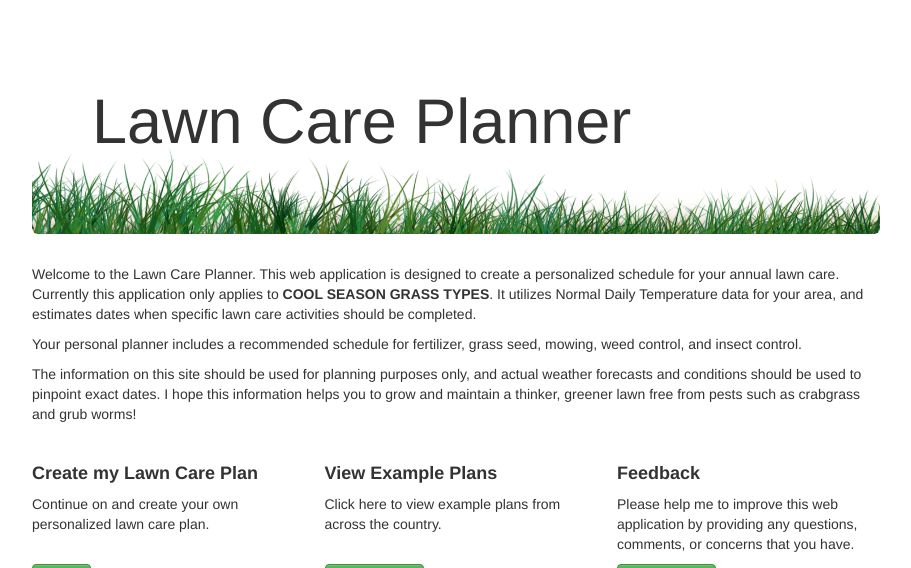
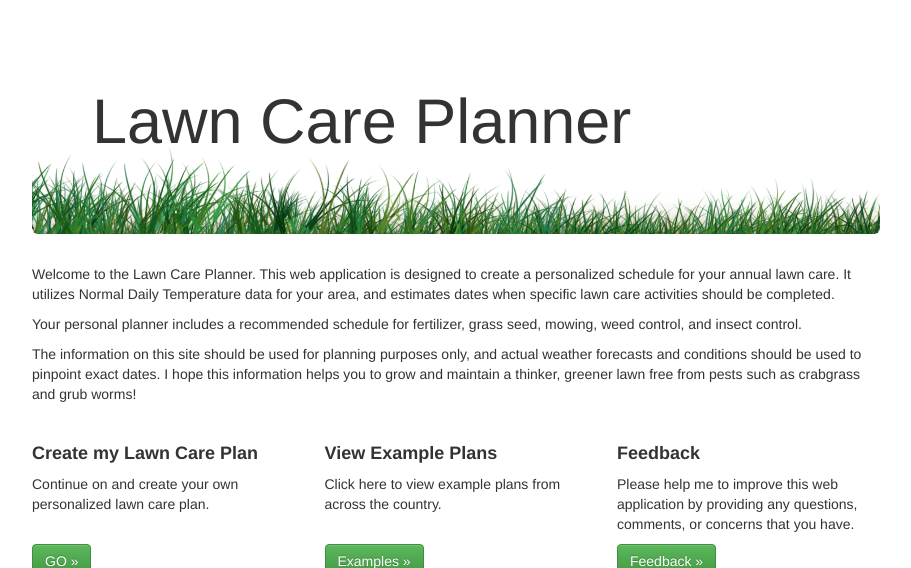
Before and after one commit to pmontgo33/lawn-care-planner, a Django app: template planner/templates/planner/index.html in a window 1280 px wide. Shown: the part 51-619 px from the top of the page, without its empty margins (38-949 px from the left). Run offline with Django 3.2, Linux system fonts and the light colour scheme; the template is opened without the code that fills it, so the values that code supplies are empty; some libraries are stand-ins or nearby versions.

Commit message:
Removes reference to Cool Season Grasses only from hompage
References #16

```diff
--- a/planner/templates/planner/index.html
+++ b/planner/templates/planner/index.html
@@ -12,7 +12,6 @@
 
         <div class="col-xs-12 col-sm-9">
             <p>Welcome to the Lawn Care Planner. This web application is designed to create a personalized schedule for your annual lawn care.
-                Currently this application only applies to <strong>COOL SEASON GRASS TYPES</strong>.
                 It utilizes Normal Daily Temperature data for your area, and estimates dates when specific lawn care activities should be completed.
             </p>
             <p>
```
